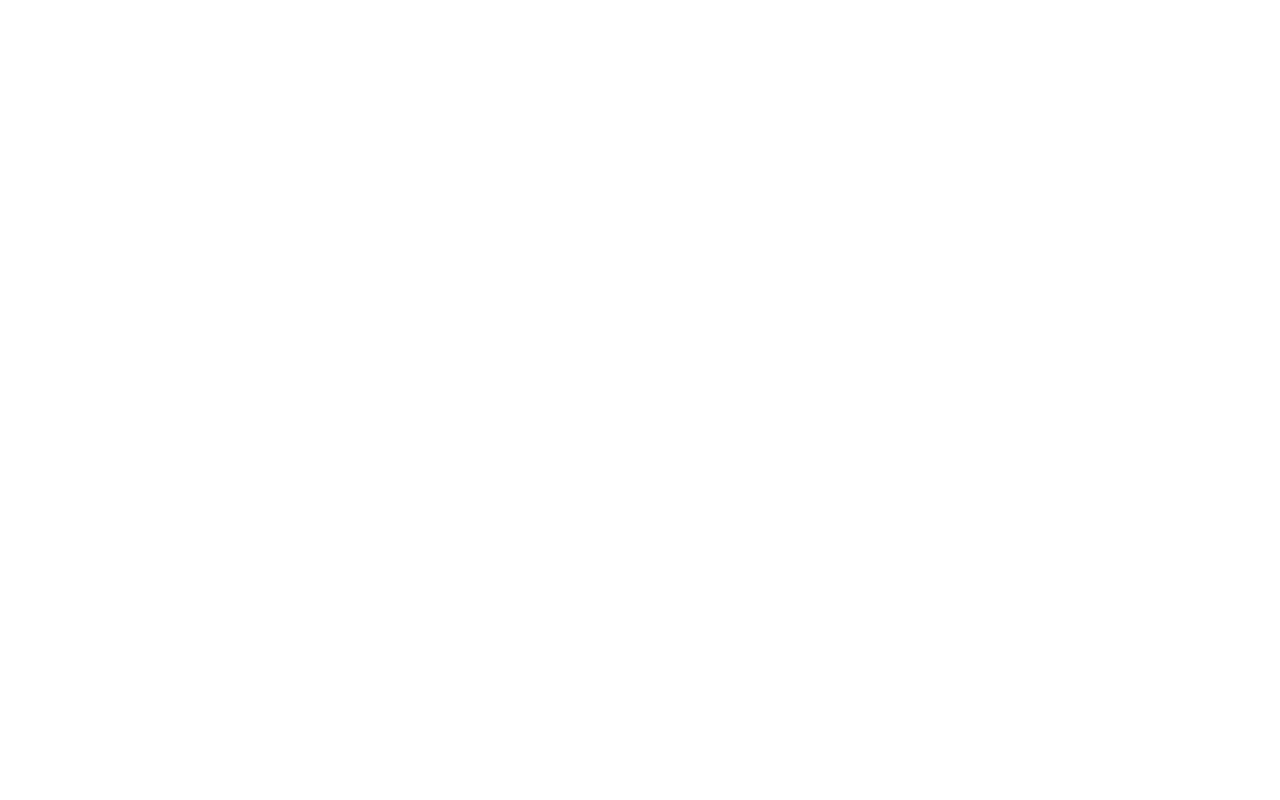
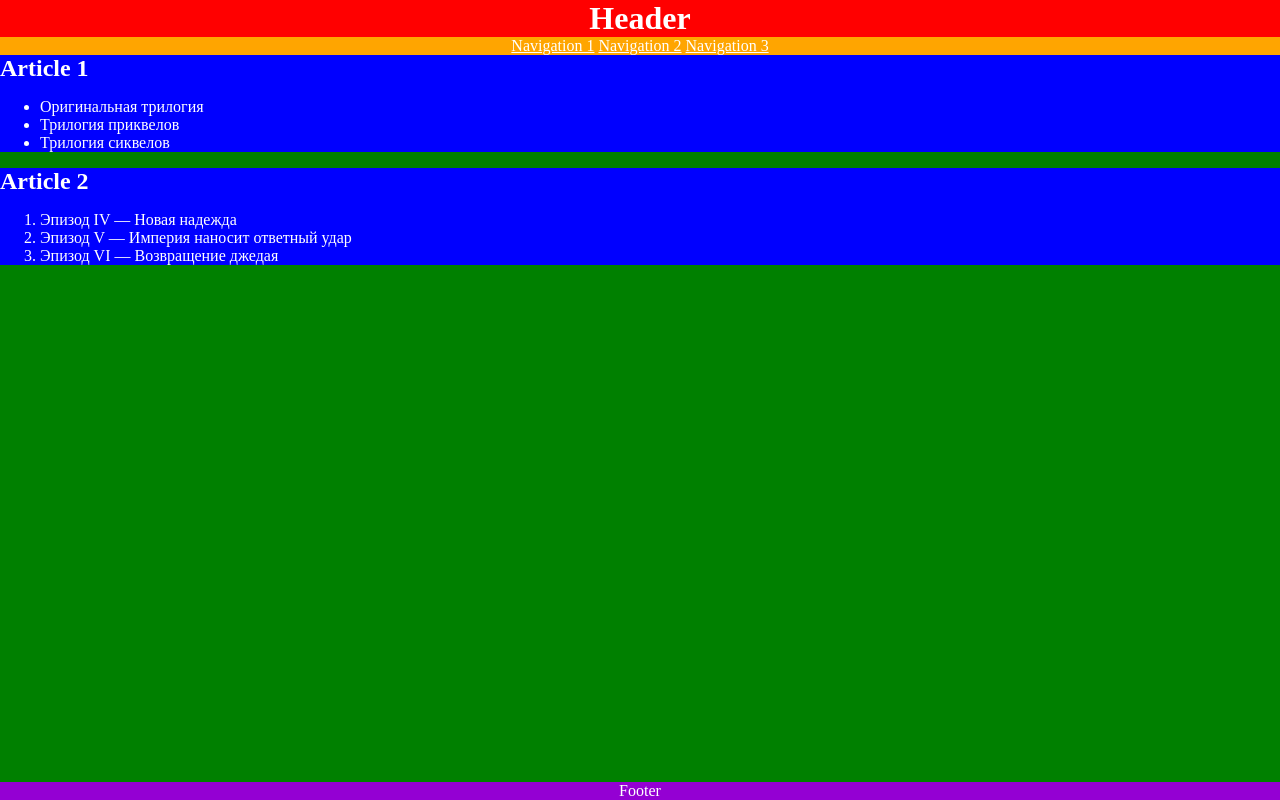
Before and after one commit to js-tasks-ru/htmlcss-20251006_yusupova-diana-94, a website: page 02-dz0/01-semantic-mockup/solution.html in a window 1280 px wide. Drawn offline with Linux system fonts and the light colour scheme.

Commit message:
добавлена семантическая разметка

```diff
--- a/02-dz0/01-semantic-mockup/solution.html
+++ b/02-dz0/01-semantic-mockup/solution.html
@@ -1,4 +1,37 @@
 <!DOCTYPE html>
-<html lang="ru">
-    <!-- Ваше решение -->
+<html lang="ru" class="page">
+  <head>
+    <meta charset="UTF-8">
+    <link rel="stylesheet" href="style.css">
+  </head>
+  <!-- Ваше решение -->
+  <body class="page__body">
+    <header class="page__header">
+      <h1 class="page__heading">Header</h1>
+      <nav class="menu">
+        <a class="menu__link" href="#">Navigation 1</a>
+        <a class="menu__link" href="#">Navigation 2</a>
+        <a class="menu__link" href="#">Navigation 3</a>
+      </nav>
+    </header>
+    <main class="main">
+      <article class="article">
+        <h2 class="article__header">Article 1</h2>
+        <ul>
+          <li>Оригинальная трилогия</li>
+          <li>Трилогия приквелов</li>
+          <li>Трилогия сиквелов</li>
+        </ul>
+      </article>
+      <article class="article">
+        <h2 class="article__header">Article 2</h2>
+        <ol>
+          <li>Эпизод IV — Новая надежда</li>
+          <li>Эпизод V — Империя наносит ответный удар</li>
+          <li>Эпизод VI — Возвращение джедая</li>
+        </ol>
+      </article>
+    </main>
+    <footer class="footer">Footer</footer>
+  </body>
 </html>
--- /dev/null
+++ b/02-dz0/01-semantic-mockup/style.css
@@ -0,0 +1,46 @@
+.page {
+    color: white;
+    height: 100%;
+    text-align: center;
+}
+
+.page__body {
+    margin: 0;
+    display: flex;
+    flex-direction: column;
+    min-height: 100%;
+}
+
+.page__header {
+    background-color: red;
+}
+
+.page__heading {
+    margin: 0;
+}
+
+.menu {
+    background-color: orange;
+}
+
+.menu__link {
+    color: white;
+}
+
+.main {
+    background-color: green;
+    flex-grow: 1;
+}
+
+.article {
+    text-align: left;
+    background-color: blue;
+}
+
+.article__header {
+    margin: 0;
+}
+
+.footer {
+    background-color: darkviolet;
+}
```
